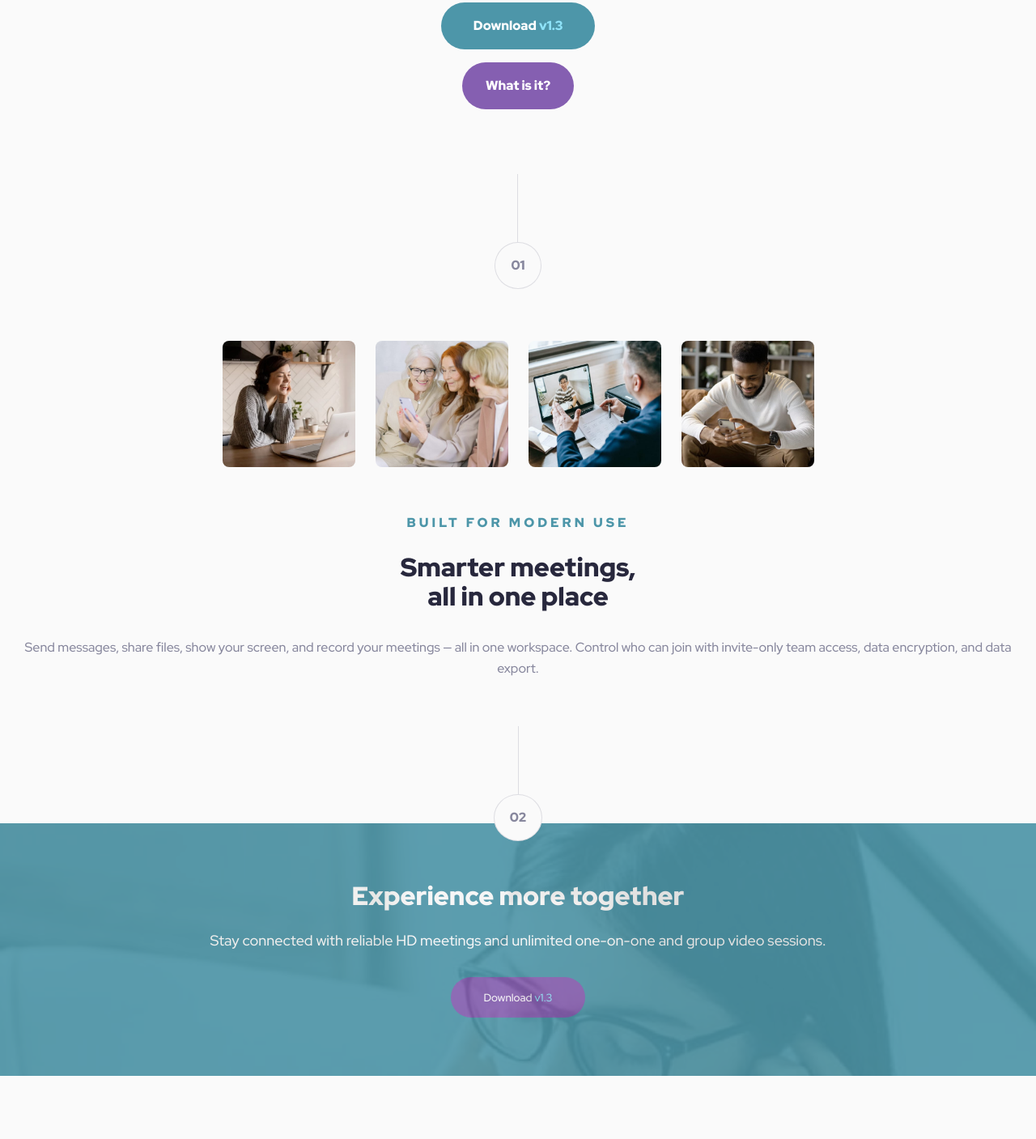
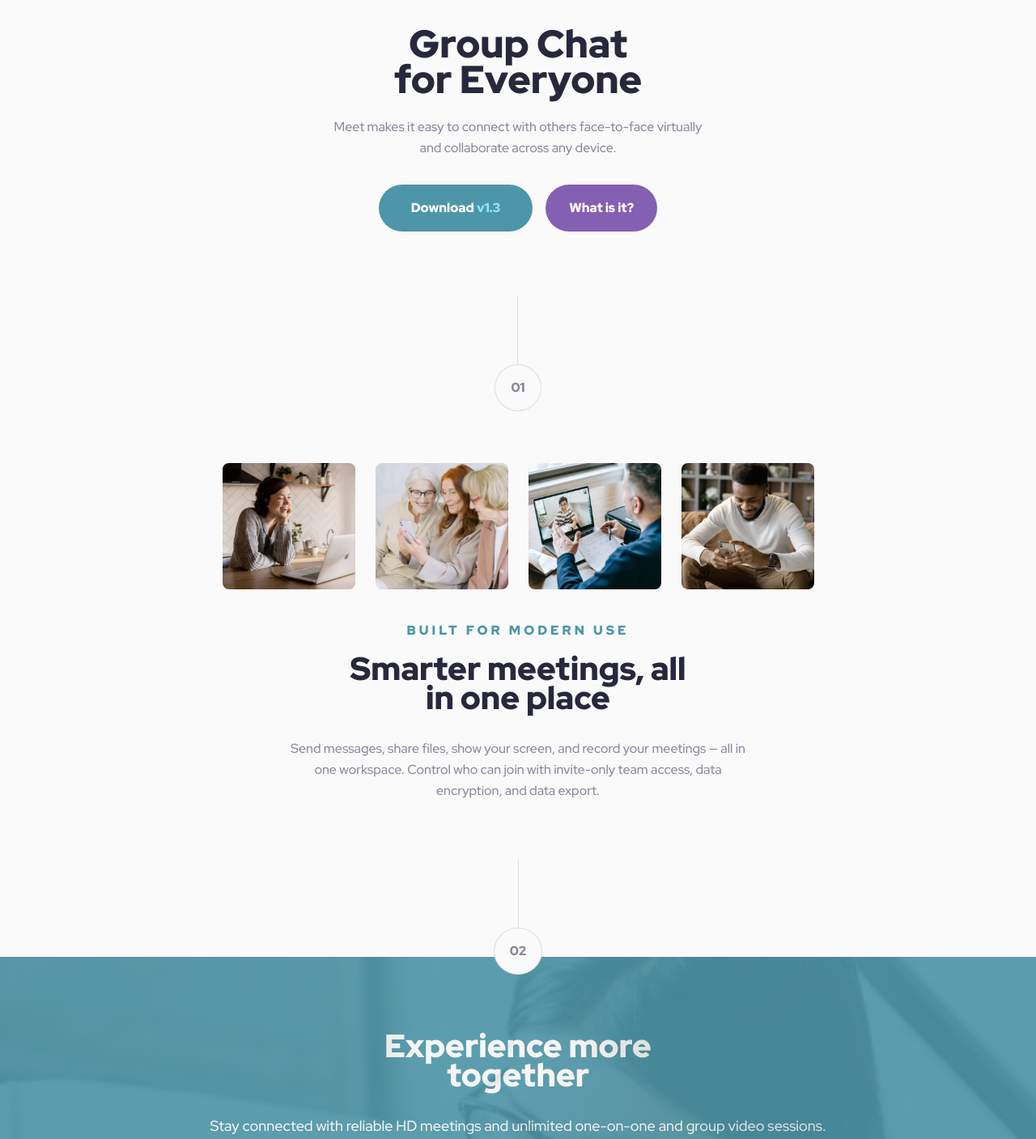
Before and after one commit to Mariam-Mantidze/Meet-Landing-Page, a plain HTML site: page index.html in a window 1280 px wide. Shown: the part 685-2092 px from the top of the page at 81% size. Before the commit the page ends 2014 px from the top, so only its background shows below. Drawn offline with Linux system fonts and the light colour scheme.

Commit message:
add tablet

```diff
--- a/index.html
+++ b/index.html
@@ -11,14 +11,14 @@
   <body>
     <header>
       <img src="./assets/logo.svg" alt="logo of meet" />
+      <img
+        class="hero-img"
+        src="./assets/mobile/Group 4.png"
+        alt="cluster of oval portraits" />
     </header>
 
     <main>
       <section class="hero-container">
-        <img
-          class="hero-img"
-          src="./assets/mobile/Group 4.png"
-          alt="cluster of oval portraits" />
         <div class="text-wrapper">
           <h1>Group Chat for Everyone</h1>
           <p>
--- a/styles.css
+++ b/styles.css
@@ -19,6 +19,7 @@ header {
   display: flex;
   align-items: center;
   justify-content: center;
+  flex-direction: column;
   padding-top: 48px;
 }
 .hero-img {
@@ -224,3 +225,45 @@ footer button {
   background: #855fb1;
   margin-top: 32px;
 }
+
+@media (min-width: 768px) {
+  .text-wrapper h1 {
+    font-size: 48px;
+    width: 339px;
+  }
+  .text-wrapper p {
+    width: 457px;
+  }
+  .button-container {
+    flex-direction: row;
+    justify-content: center;
+  }
+  .photos-container {
+    flex-wrap: nowrap;
+  }
+  .meeting-text-wrapper {
+    margin-top: 38px;
+  }
+  .meeting-text-wrapper h2 {
+    font-size: 40px;
+    width: 445px;
+    margin-top: 16px;
+  }
+  .meeting-text-wrapper p {
+    width: 573px;
+  }
+  footer {
+    margin-top: 192px;
+    padding: 92px 98px 66px;
+  }
+  footer h2 {
+    font-size: 40px;
+    width: 457px;
+  }
+  footer p {
+    margin-top: 32px;
+  }
+  footer button {
+    margin-top: 40px;
+  }
+}
```
